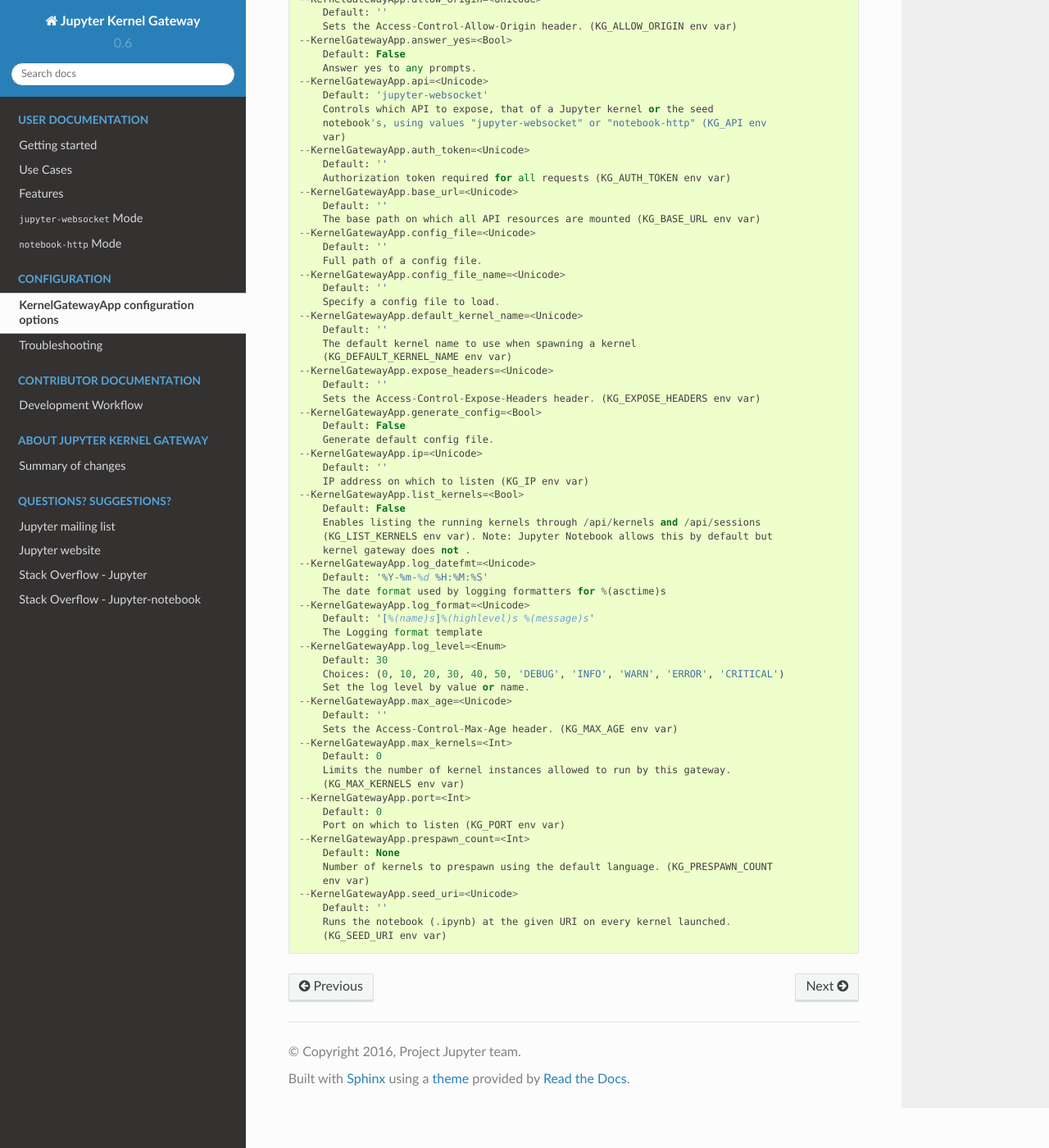
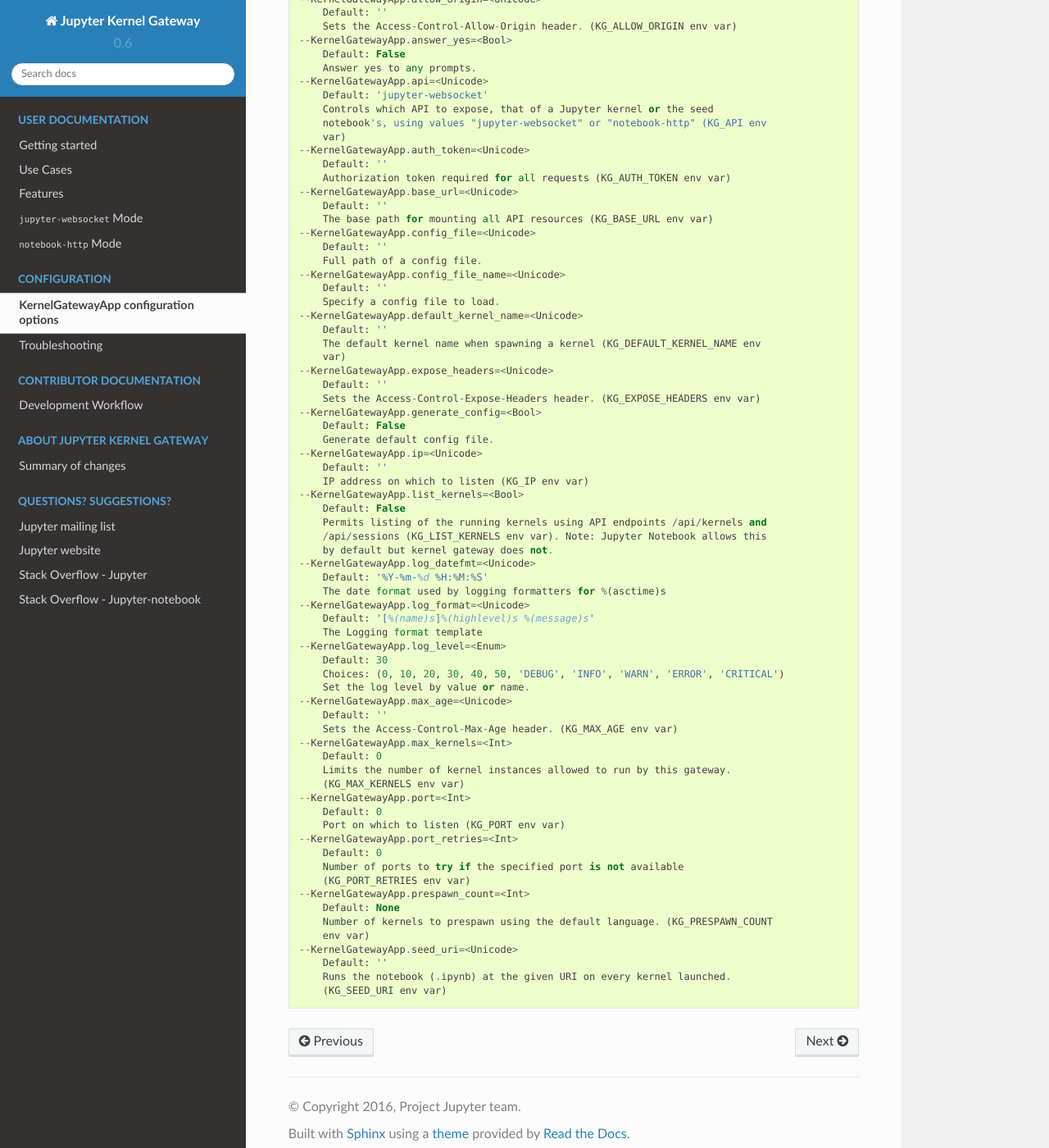
Before and after one commit to jupyter-server/enterprise_gateway, a Sphinx documentation site: the page built from docs/source/config-options.md, in a window 1280 px wide and 1400 px high, scrolled down 524 px. Shown: the whole window at 82% size. Built offline with Sphinx 7.4.7 and the Read the Docs theme 2.0.0, drawn with Linux system fonts in a browser that asks for light colours.

Commit message:
Add retries option to cli doc page
(c) Copyright IBM Corp. 2016

```diff
--- a/docs/source/config-options.md
+++ b/docs/source/config-options.md
@@ -36,7 +36,7 @@ KernelGatewayApp options
     Authorization token required for all requests (KG_AUTH_TOKEN env var)
 --KernelGatewayApp.base_url=<Unicode>
     Default: ''
-    The base path on which all API resources are mounted (KG_BASE_URL env var)
+    The base path for mounting all API resources (KG_BASE_URL env var)
 --KernelGatewayApp.config_file=<Unicode>
     Default: ''
     Full path of a config file.
@@ -45,8 +45,8 @@ KernelGatewayApp options
     Specify a config file to load.
 --KernelGatewayApp.default_kernel_name=<Unicode>
     Default: ''
-    The default kernel name to use when spawning a kernel
-    (KG_DEFAULT_KERNEL_NAME env var)
+    The default kernel name when spawning a kernel (KG_DEFAULT_KERNEL_NAME env
+    var)
 --KernelGatewayApp.expose_headers=<Unicode>
     Default: ''
     Sets the Access-Control-Expose-Headers header. (KG_EXPOSE_HEADERS env var)
@@ -58,9 +58,9 @@ KernelGatewayApp options
     IP address on which to listen (KG_IP env var)
 --KernelGatewayApp.list_kernels=<Bool>
     Default: False
-    Enables listing the running kernels through /api/kernels and /api/sessions
-    (KG_LIST_KERNELS env var). Note: Jupyter Notebook allows this by default but
-    kernel gateway does not .
+    Permits listing of the running kernels using API endpoints /api/kernels and
+    /api/sessions (KG_LIST_KERNELS env var). Note: Jupyter Notebook allows this
+    by default but kernel gateway does not.
 --KernelGatewayApp.log_datefmt=<Unicode>
     Default: '%Y-%m-%d %H:%M:%S'
     The date format used by logging formatters for %(asctime)s
@@ -81,6 +81,10 @@ KernelGatewayApp options
 --KernelGatewayApp.port=<Int>
     Default: 0
     Port on which to listen (KG_PORT env var)
+--KernelGatewayApp.port_retries=<Int>
+    Default: 0
+    Number of ports to try if the specified port is not available
+    (KG_PORT_RETRIES env var)
 --KernelGatewayApp.prespawn_count=<Int>
     Default: None
     Number of kernels to prespawn using the default language. (KG_PRESPAWN_COUNT
```
